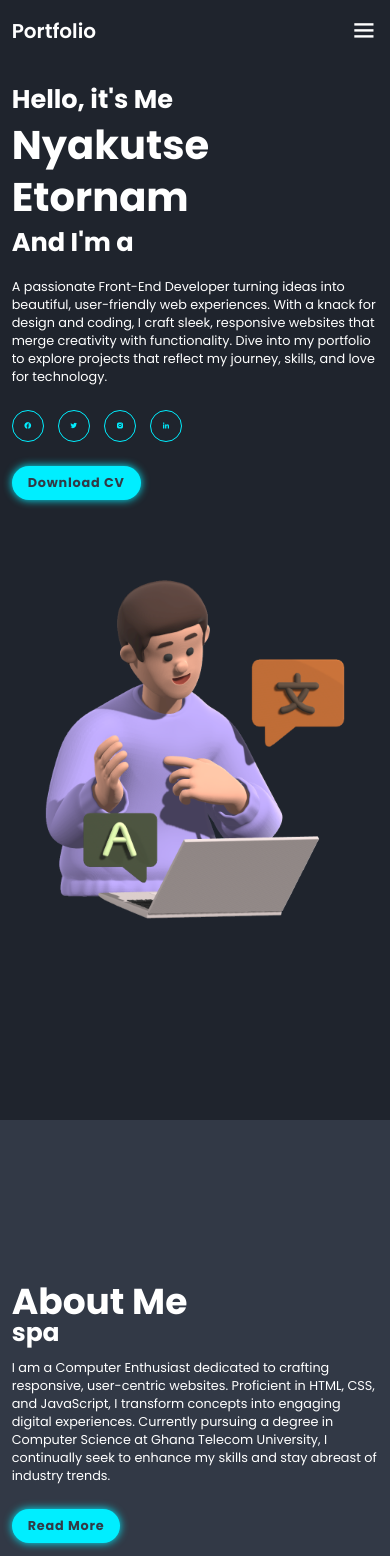
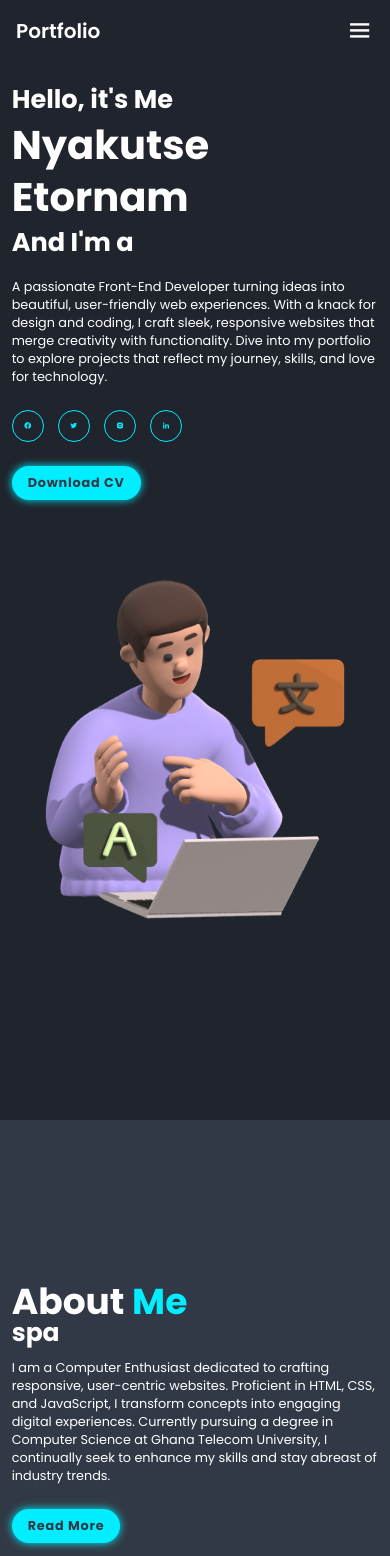
Before and after one commit to ETORNAM-AI/ETORNAM-AI.github.io, a plain HTML site: page index.htm in a window 390 px wide. Shown: the top 1556 px of the page. Drawn offline with nearby package versions, Linux system fonts and the light colour scheme.

Commit message:
Update styles.css

```diff
--- a/styles.css
+++ b/styles.css
@@ -33,6 +33,10 @@ body{
 section{
     min-height: 100vh;
     padding: 10rem 9% 2rem;
+}
+
+span{
+    color: var(--main-color);
 }
 header{
     position: fixed;
@@ -106,7 +110,7 @@ h3 > span > span{
     25%{transform: translateY(-100%);}
     50%{transform: translateY(-200%);}
     75%{transform: translateY(-300%);}
-    100%{transform: translateY(-400%);}
+   100%{transform: translateY(-400%);}
 }
 
 .home-content h3:nth-of-type(2){
@@ -433,7 +437,7 @@ h3 > span > span{
 
 @media (max-width: 991px) {
     header {
-        padding: 2rem 3%;
+        padding: 2rem ;
     }
 
     section {
```
